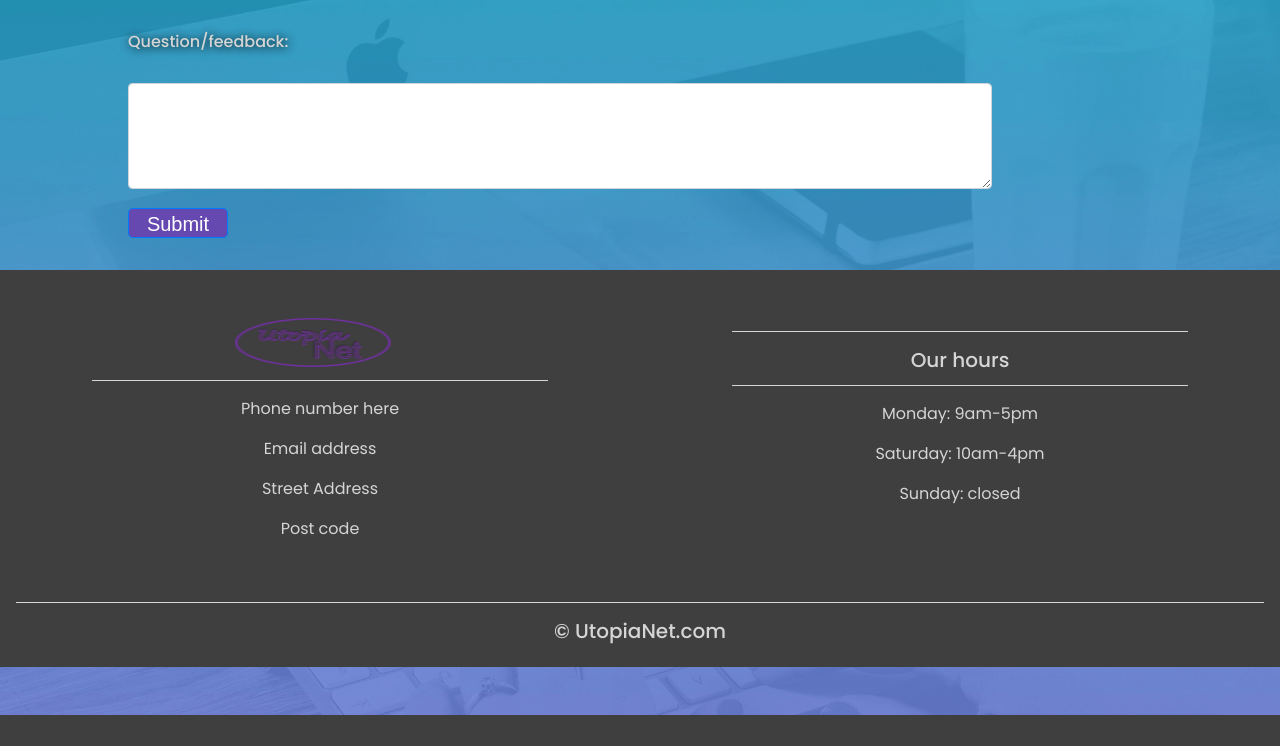
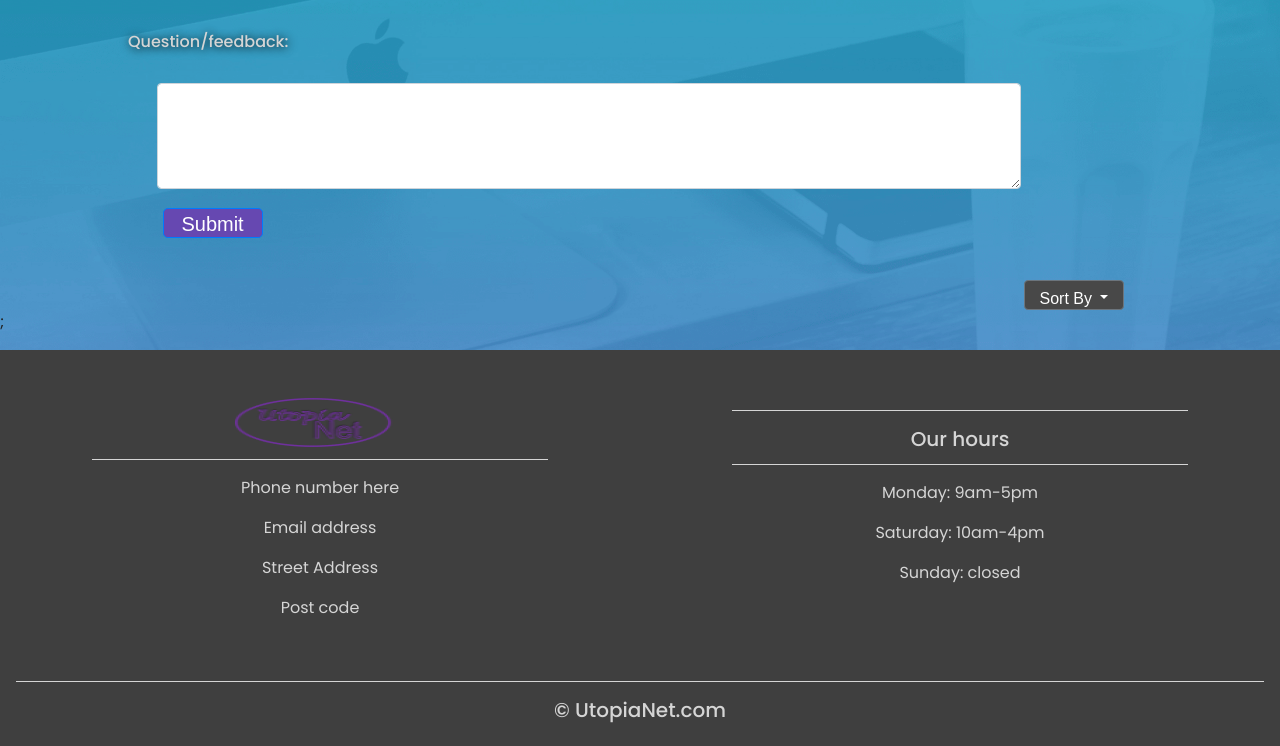
Before and after one commit to salma1230/UtopiaNetProj, a PHP site: page /chats/chats.php in a window 1280 px wide. Shown: the part 85-831 px from the top of the page. Before the commit the page ends 800 px from the top, so only its background shows below. Run offline with PHP 8.4, Linux system fonts and the light colour scheme; data that the repository does not hold is empty; some libraries are stand-ins or nearby versions.

Commit message:
Sorting element added to chats.php Textarea eleement on chat.php position altered

```diff
--- a/chats/chats.php
+++ b/chats/chats.php
@@ -44,15 +44,26 @@ include 'chat.inc.php';
     	</div>
     </nav>
 <?php
+
+
 echo "<form method='POST' action='".setComments($conn)."'>
 <div class='form-group'>
 <input type = 'hidden' name='uid' value = 'anonymous'></input>
 <input type = 'hidden' name='date' value = '".date('Y-m-d H:i:s')."'></input>
 <h4 class='text-left'>Question/feedback:<h4>
-<textarea class = 'form-control col-sm-12 col-lg-9' name = 'message' rows= '3'> </textarea><br>
+<textarea class = 'form-control col-xs-9 col-sm-9' name = 'message' rows= '3'> </textarea><br>
 <button type = 'submit' class='btn btn-primary btn-lg' name = 'commentSubmit' >Submit</button>
 </div>
-
+ <div class='dropdown'>
+  <button class='btn btn-secondary dropdown-toggle' type='button' id='dropdownMenu2' data-toggle='dropdown' aria-haspopup='true' aria-expanded='false'>
+    Sort By
+  </button>
+  <div class='dropdown-menu' aria-labelledby='dropdownMenu2'>
+    <button class='dropdown-item' type='button'>Votes: High to Low</button>
+    <button class='dropdown-item' type='button'>Date: Earliest to Latest</button>
+    <button class='dropdown-item' type='button'>Date: Latest to Earliest</button>
+  </div>
+</div>;
 </form>";
 
 getComments($conn);
--- a/chats/style2.css
+++ b/chats/style2.css
@@ -28,15 +28,38 @@ textarea.form-group{
 }
 
 
-
 textarea.form-control.col-sm-9.reply{
 height: 20rem;
 margin-right: 10%;
 position: absolute;
 }
 
+textarea.form-control.col-xs-9.col-sm-9{
+  margin-left: 2.5%;
+}
+
+div.container.mt-2.col-sm-12.col-lg-9.bg-light{
+  margin-bottom: 5px;
+}
+
+button#dropdownMenu2{
+  margin-left: 80%;
+  margin-top: 2%;
+  margin-bottom: 0;
+  background-color: #484848;
+  width: 100px;;
 
 
+}
+button.dropdown-item{
+margin: 0;
+
+}
+
+div.dropdown-menu.show{
+height: 100px;
+
+}
  h4{
 margin-top: 2rem;
 margin-left: 10%;
@@ -45,6 +68,11 @@ font-weight: 500;
 text-shadow: 1px 1px 10px #000;
 color: #d5d5d5;
 padding-bottom: 0;
+}
+
+
+button.btn.btn-primary.btn-lg{
+  margin-left: 3%;
 }
 
 button{
```
